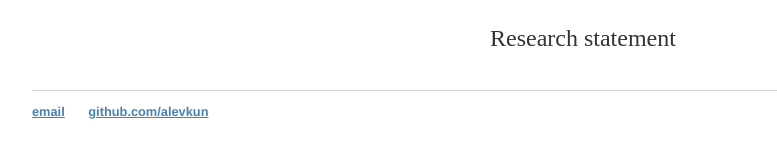
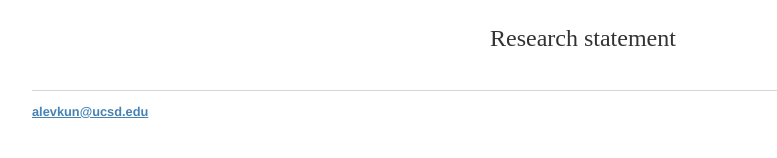
Before and after one commit to alevkun/alevkun.github.io, a Jekyll site: the page built from index.html, in a window 1280 px wide. Shown: the part 535-693 px from the top of the page, without its empty margins (160-937 px from the left). Built offline with Jekyll 4.4.1, drawn with Linux system fonts in a browser that asks for light colours.

Commit message:
Update default.html

```diff
--- a/_layouts/default.html
+++ b/_layouts/default.html
@@ -21,8 +21,7 @@
 		</div><!-- /.container -->
 		<footer>
     		<ul>
-        		<li><a href="mailto:alevkun@ucsd.edu">email</a></li>
-        		<li><a href="https://github.com/alevkun">github.com/alevkun</a></li>
+        		<li><a href="mailto:alevkun@ucsd.edu">alevkun@ucsd.edu</a></li>
 			</ul>
 		</footer>
 	</body>
```
